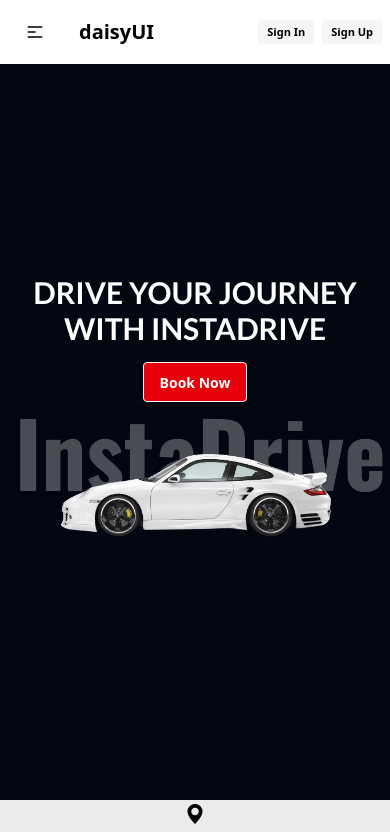
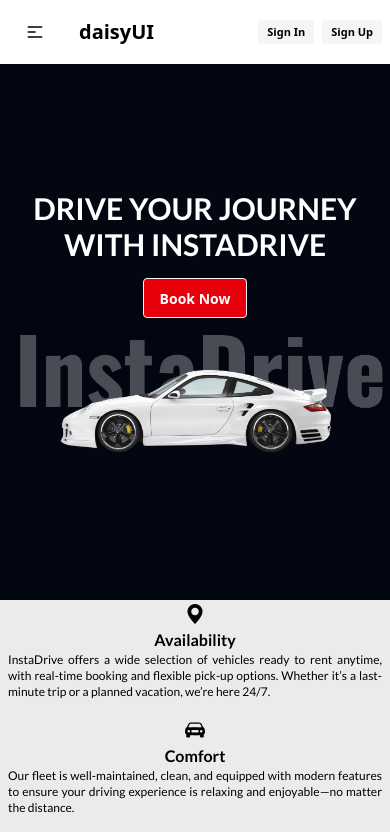
Before and after one commit to jacobferreras/car-rental, a Next.js app: page / in a window 390 px wide. Shown: the top 832 px of the page. Built offline with nearby package versions, Linux system fonts and the light colour scheme; no server answers; the database is empty.

Commit message:
fix: adjust HomeSection layout for improved responsiveness and image display

```diff
--- a/components/ui/home/HomeSection.tsx
+++ b/components/ui/home/HomeSection.tsx
@@ -15,7 +15,7 @@ const HomeSection = () => {
   });
   return (
     <div>
-      <div className="hero min-h-200 md:min-h-screen  bg-gray-950 pt-4">
+      <div className="hero min-h-150 sm:min-h-screen bg-gray-950 pt-12">
         <div className="flex flex-col justify-center items-center">
           <h1 className="text-3xl md:text-5xl lg:text-7xl text-center text-white font-family-mono font-bold">
             DRIVE YOUR JOURNEY
@@ -33,7 +33,7 @@ const HomeSection = () => {
               alt="InstaDrive Mobile"
               width={1000}
               height={500}
-              className="w-auto lg:w-400"
+              className="w-auto h-full lg:w-400"
             />
           </div>
         </div>
```
